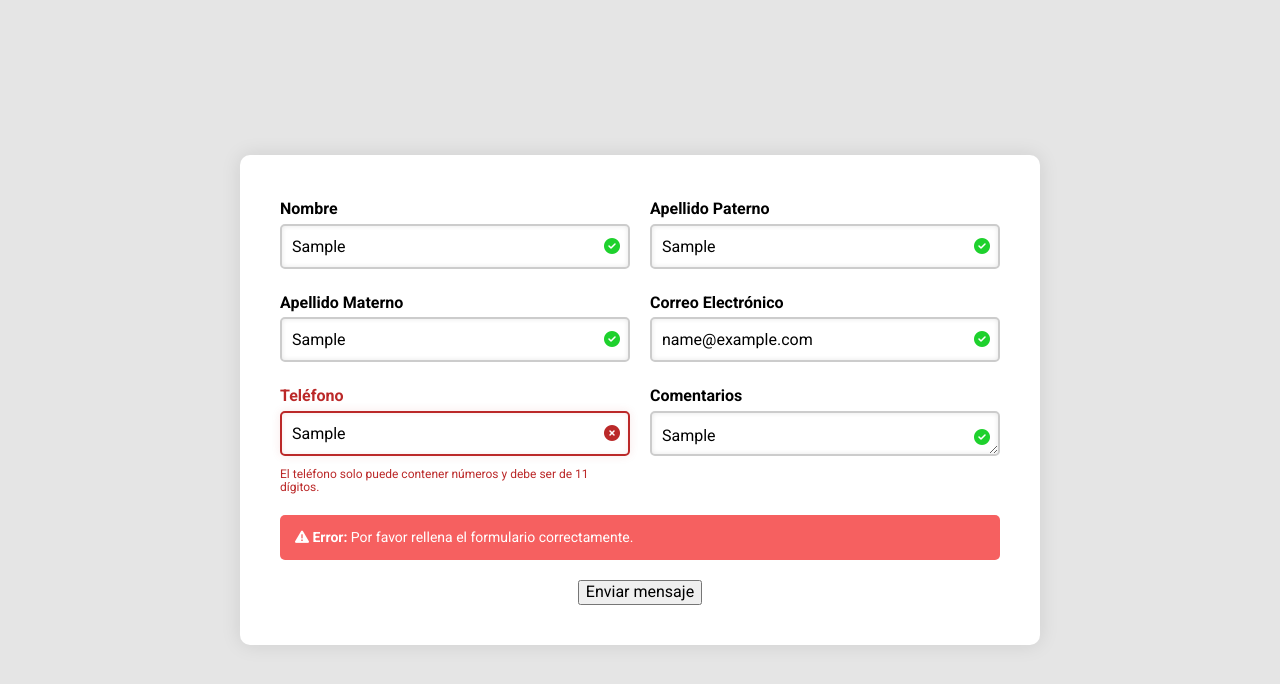
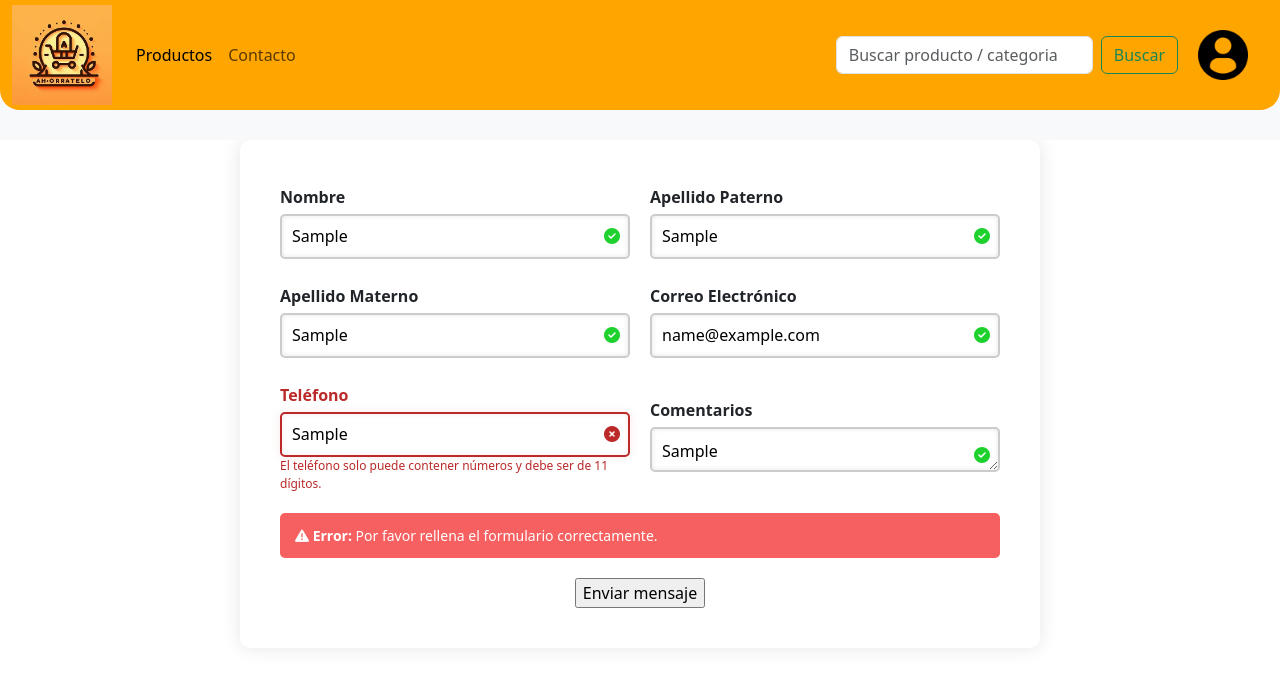
Before and after one commit to InvisibleDuckC/EvaluacionN1-ProgramacionWeb, a plain HTML site: page contacto3.html in a window 1280 px wide. Both pictures are taken after typing "Sample", "Sample", "Sample", "name@example.com", "Sample", "Sample" into the empty fields and a click on the input "Enviar mensaje". Drawn offline with nearby package versions, Linux system fonts and the light colour scheme.

Commit message:
añadido navbar a formulario de contacto y modificado style.css

```diff
--- a/contacto3.html
+++ b/contacto3.html
@@ -4,13 +4,65 @@
 	<meta charset="UTF-8">
 	<meta name="viewport" content="width=device-width, initial-scale=1.0">
 	<title>Validación de Formulario con Javascript</title>
-	<link rel="stylesheet" href="https://necolas.github.io/normalize.css/8.0.1/normalize.css">
-	<link href="https://fonts.googleapis.com/css2?family=Roboto:wght@400;700&display=swap" rel="stylesheet">
-	<link rel="stylesheet" href="estilos.css">
+	<link rel="stylesheet" href="style.css">
+	<link
+      href="https://cdn.jsdelivr.net/npm/bootstrap@5.3.3/dist/css/bootstrap.min.css"
+      rel="stylesheet"
+      integrity="sha384-QWTKZyjpPEjISv5WaRU9OFeRpok6YctnYmDr5pNlyT2bRjXh0JMhjY6hW+ALEwIH"
+      crossorigin="anonymous"
+    />
+    <script src="https://cdn.jsdelivr.net/npm/bootstrap@5.3.3/dist/js/bootstrap.bundle.min.js" integrity="sha384-YvpcrYf0tY3lHB60NNkmXc5s9fDVZLESaAA55NDzOxhy9GkcIdslK1eN7N6jIeHz" crossorigin="anonymous"></script>
 
 </head>
 <body>
-	<main>
+	<nav class="navbar navbar-expand-lg bg-body-tertiary" id="navbar">
+		<div class="container-fluid">
+		  <a class="navbar-brand" href="index.html"
+			><img class="logo" src="img/logo.jpeg" alt=""
+		  /></a>
+		  <button
+			class="navbar-toggler"
+			type="button"
+			data-bs-toggle="collapse"
+			data-bs-target="#navbarSupportedContent"
+			aria-controls="navbarSupportedContent"
+			aria-expanded="false"
+			aria-label="Toggle navigation"
+		  >
+			<span class="navbar-toggler-icon"></span>
+		  </button>
+		  <div class="collapse navbar-collapse" id="navbarSupportedContent">
+			<ul class="navbar-nav me-auto mb-2 mb-lg-0">
+			  <li class="nav-item">
+				<a class="nav-link active" aria-current="page" href="#"
+				  >Productos</a
+				>
+			  </li>
+			  <li class="nav-item">
+				<a class="nav-link" aria-current="page" href="contacto3.html"
+				  >Contacto</a
+				>
+			  </li>
+			</ul>
+			<form class="d-flex" role="search">
+			  <input
+				class="form-control me-2"
+				type="search"
+				placeholder="Buscar producto / categoria"
+				aria-label="Search"
+			  />
+			  <button class="btn btn-outline-success btn-buscar" type="submit">
+				Buscar
+			  </button>
+			</form>
+			<a href="">
+			  <img class="user-logo" src="img/usuario-de-perfil.png" alt=""
+			/></a>
+		  </div>
+		</div>
+	  </nav>
+	<div class="main">
+
 		<form action="" class="formulario" id="formulario">
 			<!-- Grupo: Nombre -->
 			<div class="formulario__grupo" id="grupo__nombre">
@@ -81,7 +133,8 @@
 				<p class="formulario__mensaje-exito" id="formulario__mensaje-exito">Formulario enviado exitosamente!</p>
 			</div>
 		</form>
-	</main>
+		<a href="index.html"></a>
+	</div>
 
 	<script src="https://code.jquery.com/jquery-3.6.0.min.js"></script>
 	<script src="https://kit.fontawesome.com/2c36e9b7b1.js" crossorigin="anonymous"></script>
@@ -101,9 +154,5 @@
 	   })();
 	</script>
 
-
-
-
-
 </body>
 </html>
--- a/estilos.css
+++ /dev/null
@@ -1,176 +0,0 @@
-* {
-	box-sizing: border-box;
-}
-
-body {
-	font-family: 'Roboto', sans-serif;
-	background: #E5E5E5;
-	margin: 0;
-	padding: 0;
-	display: flex;
-	justify-content: center;
-	align-items: center;
-	min-height: 100vh;
-}
-
-main {
-	max-width: 800px;
-	width: 90%;
-	margin: auto;
-	padding: 40px;
-	background-color: #fff;
-	border-radius: 10px;
-	box-shadow: 0 0 20px rgba(0, 0, 0, 0.1);
-}
-
-.formulario {
-	display: grid;
-	grid-template-columns: 1fr 1fr;
-	gap: 20px;
-}
-
-.formulario__label {
-	display: block;
-	font-weight: 700;
-	padding: 5px 0;
-	cursor: pointer;
-}
-
-.formulario__grupo-input {
-	position: relative;
-}
-
-.formulario__input {
-	width: 100%;
-	background: #fff;
-	border: 2px solid #ccc;
-	border-radius: 5px;
-	height: 45px;
-	line-height: 45px;
-	padding: 0 10px;
-	transition: .3s ease all;
-	box-shadow: inset 0 0 5px rgba(0, 0, 0, 0.1);
-}
-
-.formulario__input:focus {
-	border: 2px solid #0075FF;
-	outline: none;
-	box-shadow: 0 0 10px rgba(0, 117, 255, 0.2), inset 0 0 5px rgba(0, 117, 255, 0.1);
-}
-
-.formulario__input-error {
-	font-size: 12px;
-	margin-bottom: 0;
-	display: none;
-	color: #bb2929;
-}
-
-.formulario__input-error-activo {
-	display: block;
-}
-
-.formulario__validacion-estado {
-	position: absolute;
-	right: 10px;
-	bottom: 15px;
-	z-index: 100;
-	font-size: 16px;
-	opacity: 0;
-}
-
-.formulario__grupo-terminos,
-.formulario__mensaje,
-.formulario__grupo-btn-enviar {
-	grid-column: span 2;
-}
-
-.formulario__mensaje {
-	height: 45px;
-	line-height: 45px;
-	background: #F66060;
-	padding: 0 15px;
-	border-radius: 5px;
-	display: none;
-	color: #fff;
-	font-size: 14px;
-}
-
-.formulario__mensaje-activo {
-	display: block;
-}
-
-.formulario__mensaje p {
-	margin: 0;
-}
-
-.formulario__grupo-btn-enviar {
-	display: flex;
-	justify-content: center;
-	align-items: center;
-}
-
-.formulario__btn {
-	height: 45px;
-	line-height: 45px;
-	width: 30%;
-	background: #e3a215;
-	color: #fff;
-	font-weight: bold;
-	border: none;
-	border-radius: 5px;
-	cursor: pointer;
-	transition: .3s ease all;
-}
-
-.formulario__btn:hover {
-	box-shadow: 0 0 10px rgba(0, 117, 255, 0.3);
-}
-
-.formulario__mensaje-exito {
-	font-size: 14px;
-	color: #119200;
-	display: none;
-	text-align: center;
-	margin-top: 10px;
-}
-
-.formulario__mensaje-exito-activo {
-	display: block;
-}
-
-/* Estilos para Validación */
-.formulario__grupo-correcto .formulario__validacion-estado {
-	color: #1ed12d;
-	opacity: 1;
-}
-
-.formulario__grupo-incorrecto .formulario__label {
-	color: #bb2929;
-}
-
-.formulario__grupo-incorrecto .formulario__validacion-estado {
-	color: #bb2929;
-	opacity: 1;
-}
-
-.formulario__grupo-incorrecto .formulario__input {
-	border: 2px solid #bb2929;
-	box-shadow: 0 0 10px rgba(187, 41, 41, 0.1), inset 0 0 5px rgba(187, 41, 41, 0.1);
-}
-
-/* Media Queries */
-@media screen and (max-width: 800px) {
-	.formulario {
-		grid-template-columns: 1fr;
-	}
-
-	.formulario__grupo-terminos,
-	.formulario__mensaje,
-	.formulario__grupo-btn-enviar {
-		grid-column: 1;
-	}
-
-	.formulario__btn {
-		width: 100%;
-	}
-}
--- a/style.css
+++ b/style.css
@@ -6,6 +6,11 @@ body{
 a{
   text-decoration: none;
   color: black;
+}
+
+#navbar{
+    margin: 0px;
+    padding: 0px;
 }
 
 .navbar{
@@ -173,3 +178,165 @@ text-align: right;
   border: 10px solid black;
   box-shadow: 2px 2px 15px black;
 }
+
+.main {
+	max-width: 800px;
+	width: 90%;
+	margin: auto;
+	padding: 40px;
+	background-color: #fff;
+	border-radius: 10px;
+	box-shadow: 0 0 20px rgba(0, 0, 0, 0.1);
+}
+
+.formulario {
+	display: grid;
+	grid-template-columns: 1fr 1fr;
+	gap: 20px;
+}
+
+.formulario__label {
+	display: block;
+	font-weight: 700;
+	padding: 5px 0;
+	cursor: pointer;
+}
+
+.formulario__grupo-input {
+	position: relative;
+}
+
+.formulario__input {
+	width: 100%;
+	background: #fff;
+	border: 2px solid #ccc;
+	border-radius: 5px;
+	height: 45px;
+	line-height: 45px;
+	padding: 0 10px;
+	transition: .3s ease all;
+	box-shadow: inset 0 0 5px rgba(0, 0, 0, 0.1);
+}
+
+.formulario__input:focus {
+	border: 2px solid #0075FF;
+	outline: none;
+	box-shadow: 0 0 10px rgba(0, 117, 255, 0.2), inset 0 0 5px rgba(0, 117, 255, 0.1);
+}
+
+.formulario__input-error {
+	font-size: 12px;
+	margin-bottom: 0;
+	display: none;
+	color: #bb2929;
+}
+
+.formulario__input-error-activo {
+	display: block;
+}
+
+.formulario__validacion-estado {
+	position: absolute;
+	right: 10px;
+	bottom: 15px;
+	z-index: 100;
+	font-size: 16px;
+	opacity: 0;
+}
+
+.formulario__grupo-terminos,
+.formulario__mensaje,
+.formulario__grupo-btn-enviar {
+	grid-column: span 2;
+}
+
+.formulario__mensaje {
+	height: 45px;
+	line-height: 45px;
+	background: #F66060;
+	padding: 0 15px;
+	border-radius: 5px;
+	display: none;
+	color: #fff;
+	font-size: 14px;
+}
+
+.formulario__mensaje-activo {
+	display: block;
+}
+
+.formulario__mensaje p {
+	margin: 0;
+}
+
+.formulario__grupo-btn-enviar {
+	display: flex;
+	justify-content: center;
+	align-items: center;
+}
+
+.formulario__btn {
+	height: 45px;
+	line-height: 45px;
+	width: 30%;
+	background: #e3a215;
+	color: #fff;
+	font-weight: bold;
+	border: none;
+	border-radius: 5px;
+	cursor: pointer;
+	transition: .3s ease all;
+}
+
+.formulario__btn:hover {
+	box-shadow: 0 0 10px rgba(0, 117, 255, 0.3);
+}
+
+.formulario__mensaje-exito {
+	font-size: 14px;
+	color: #119200;
+	display: none;
+	text-align: center;
+	margin-top: 10px;
+}
+
+.formulario__mensaje-exito-activo {
+	display: block;
+}
+
+/* Estilos para Validación */
+.formulario__grupo-correcto .formulario__validacion-estado {
+	color: #1ed12d;
+	opacity: 1;
+}
+
+.formulario__grupo-incorrecto .formulario__label {
+	color: #bb2929;
+}
+
+.formulario__grupo-incorrecto .formulario__validacion-estado {
+	color: #bb2929;
+	opacity: 1;
+}
+
+.formulario__grupo-incorrecto .formulario__input {
+	border: 2px solid #bb2929;
+	box-shadow: 0 0 10px rgba(187, 41, 41, 0.1), inset 0 0 5px rgba(187, 41, 41, 0.1);
+}
+
+/* Media Queries */
+@media screen and (max-width: 800px) {
+	.formulario {
+		grid-template-columns: 1fr;
+	}
+
+	.formulario__grupo-terminos,
+	.formulario__mensaje,
+	.formulario__grupo-btn-enviar {
+		grid-column: 1;
+	}
+
+	.formulario__btn {
+		width: 100%;
+	}
+}
```
Also changed, not shown: index.html (+1 -0 lines).
